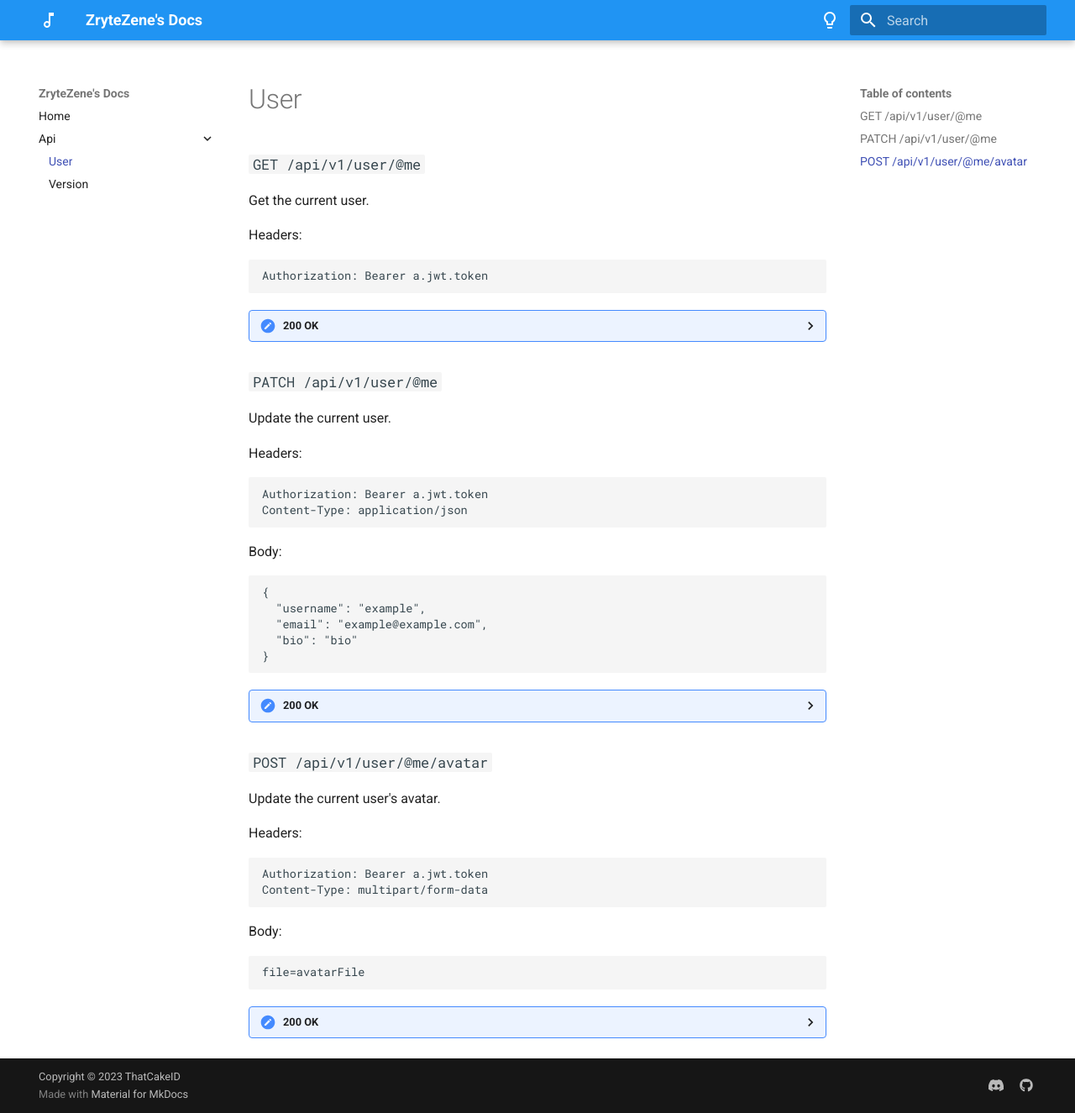
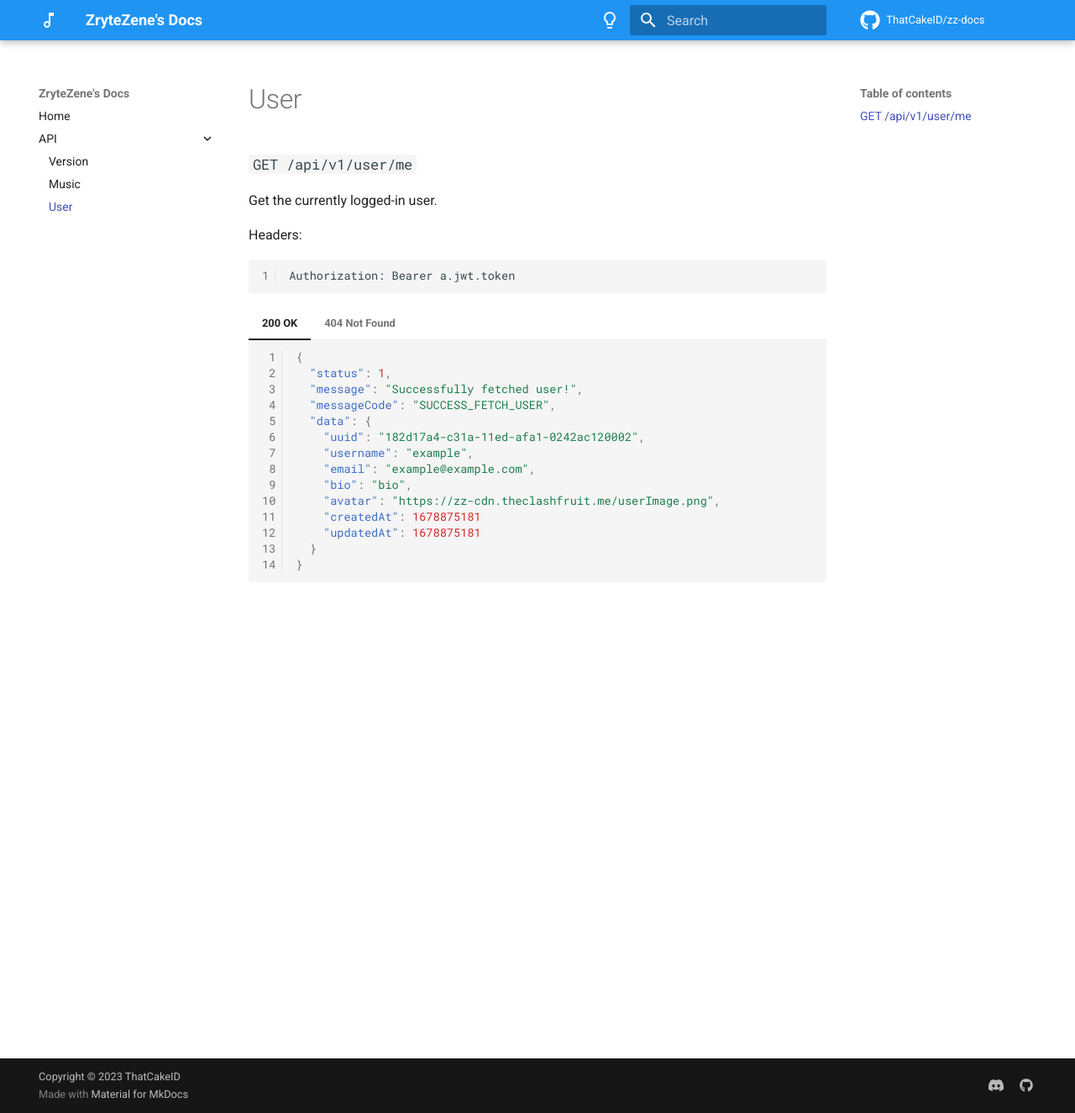
Before and after one commit to ThatCakeID/zz-docs, an MkDocs documentation site: the page built from docs/api/user.md, in a window 1280 px wide and 1325 px high. Shown: the whole window at 84% size. Built offline with MkDocs 1.6.1 and Material for MkDocs 9.7.7, drawn with Linux system fonts in a browser that asks for light colours; comment, search, counter and statistics services are not loaded; the version menu is left out.

Commit message:
feat: setup stuff

````diff
--- a/docs/api/user.md
+++ b/docs/api/user.md
@@ -1,101 +1,38 @@
 # User
 
-### `GET /api/v1/user/@me`
+### `GET /api/v1/user/me`
 
-Get the current user.
+Get the currently logged-in user.
 
 Headers:
-```
+```http
 Authorization: Bearer a.jwt.token
 ```
 
-<details>
-  <summary>200 OK</summary>
+=== "200 OK"
+    ```json
+    {
+      "status": 1,
+      "message": "Successfully fetched user!",
+      "messageCode": "SUCCESS_FETCH_USER",
+      "data": {
+        "uuid": "182d17a4-c31a-11ed-afa1-0242ac120002",
+        "username": "example",
+        "email": "example@example.com",
+        "bio": "bio",
+        "avatar": "https://zz-cdn.theclashfruit.me/userImage.png",
+        "createdAt": 1678875181
+        "updatedAt": 1678875181
+      }
+    }
+    ```
 
-  <pre>
-  {
-    "status": 1,
-    "message": "Successfully fetched user!",
-    "messageCode": "SUCCESS_FETCH_USER",
-    "data": {
-      "uuid": "uuid",
-      "username": "example",
-      "email": "example@example.com",
-      "bio": "bio",
-      "avatar": "avatarUrl",
-      "createdAt": 10000000
+=== "404 Not Found"
+    ```json
+    {
+      "status": 0,
+      "message": "User not found!",
+      "messageCode": "NOT_FOUND",
+      "data": null
     }
-  }
-  </pre>
-</details>
-
-### `PATCH /api/v1/user/@me`
-
-Update the current user.
-
-Headers:
-```
-Authorization: Bearer a.jwt.token
-Content-Type: application/json
-```
-
-Body:
-```json
-{
-  "username": "example",
-  "email": "example@example.com",
-  "bio": "bio"
-}
-```
-
-<details>
-  <summary>200 OK</summary>
-
-  <pre>
-  {
-    "status": 1,
-    "message": "Successfully fetched user!",
-    "messageCode": "SUCCESS_FETCH_USER",
-    "data": {
-      "uuid": "uuid",
-      "username": "example",
-      "email": "example@example.com",
-      "bio": "bio",
-      "avatar": "avatarUrl",
-      "createdAt": 10000000
-    }
-  }
-  </pre>
-</details>
-
-### `POST /api/v1/user/@me/avatar`
-
-Update the current user's avatar.
-
-Headers:
-
-```
-Authorization: Bearer a.jwt.token
-Content-Type: multipart/form-data
-```
-
-Body:
-
-```
-file=avatarFile
-```
-
-<details>
-  <summary>200 OK</summary>
-
-  <pre>
-  {
-    "status": 1,
-    "message": "Successfully fetched user!",
-    "messageCode": "SUCCESS_FETCH_USER",
-    "data": {
-      "avatar": "avatarUrl"
-    }
-  }
-  </pre>
-</details>
+    ```
--- a/mkdocs.yml
+++ b/mkdocs.yml
@@ -1,11 +1,24 @@
 site_name: ZryteZene's Docs
 
+repo_url: https://github.com/ThatCakeID/zz-docs
+repo_name: ThatCakeID/zz-docs
+
+edit_uri: blob/main/docs/
+
 copyright: Copyright &copy; 2023 ThatCakeID
+
+nav:
+  - Home: index.md
+  - API:
+    - Version: api/version.md
+    - Music: api/music.md
+    - User: api/user.md
 
 theme:
   name: material
   icon:
     logo: material/music-note-outline
+    repo: fontawesome/brands/github
   palette:
     - scheme: purple
       media: "(prefers-color-scheme: light)"
@@ -22,13 +35,20 @@ theme:
         icon: material/lightbulb
         name: Switch to light mode
 
-plugins:
-  - search
-
 markdown_extensions:
   - pymdownx.emoji:
       emoji_index: !!python/name:materialx.emoji.twemoji
       emoji_generator: !!python/name:materialx.emoji.to_svg
+  - pymdownx.highlight:
+      anchor_linenums: true
+      linenums: true
+  - pymdownx.tabbed:
+      alternate_style: true
+  - pymdownx.inlinehilite
+  - pymdownx.superfences
+  - pymdownx.smartsymbols
+  - pymdownx.snippets
+  - footnotes
 
 extra:
   version:
````
Also changed, not shown: docs/api/version.md (+52 -45 lines), docs/api/music.md (added), 1 other file.
